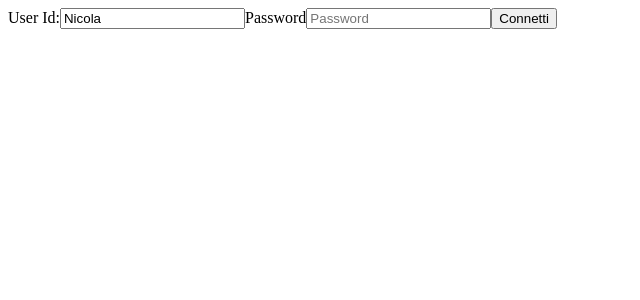
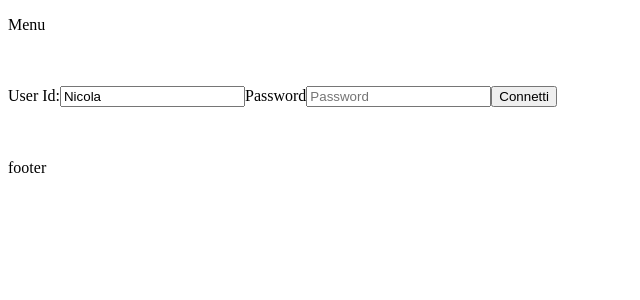
Before and after one commit to AngeloDalo/prova, an Angular app: page / in a window 1280 px wide. Shown: the top 300 px of the page, without its empty margins (0-640 px from the left). Built offline with nearby package versions, Linux system fonts and the light colour scheme.

Commit message:
add menu e footer

```diff
--- a/src/app/app.component.html
+++ b/src/app/app.component.html
@@ -9,4 +9,8 @@
 </div> -->
 
 <!-- <app-login></app-login> -->
+<p>Menu</p>
+<br><br>
 <router-outlet></router-outlet>
+<br><br>
+<p>footer</p>
```
